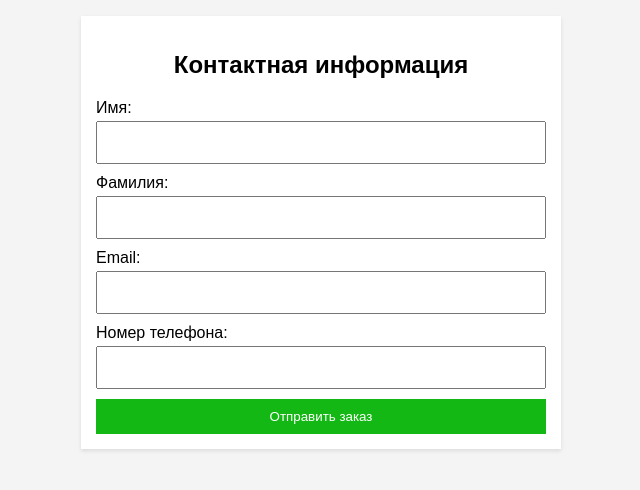
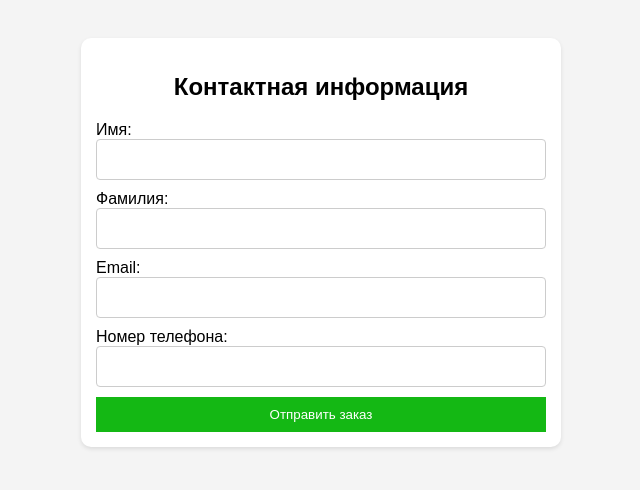
Before and after one commit to gharnyHlopec/Projects, a Django app: template web-application/templates/contact-information.html in a window 1280 px wide. Shown: the part 65-555 px from the top of the page, without its empty margins (319-959 px from the left). Run offline with Django 3.2, Linux system fonts and the light colour scheme; the template is opened without the code that fills it: most values are stand-ins (such as "Sample title", 1, 10 or a date in 2020); form fields are guessed from the names that the template uses.

Commit message:
small frontend changes

```diff
--- a/web-application/templates/contact-information.html
+++ b/web-application/templates/contact-information.html
@@ -17,17 +17,20 @@
             width: 450px;
             padding: 15px;
             box-shadow: 0 2px 4px rgba(0, 0, 0, 0.1);
-            margin: auto;
+            margin: 3% auto;
+            border-radius: 10px;
         }
         .contact-information h2{
             text-align: center;
         }
         .contact-information input{
+            margin-bottom: 10px;
             width: 100%;
-            margin-top: 4px;
-            margin-bottom: 10px;
+            padding: 12px 10px;
+            display: inline-block;
+            border: 1px solid #ccc;
+            border-radius: 4px;
             box-sizing: border-box;
-            padding: 12px 8px;
         }
 
         .contact-information button[type="submit"]{
```
Also changed, not shown: web-application/templates/login_register.html (+21 -4 lines), web-application/templates/profile.html (+10 -1 lines), web-application/db.sqlite3.
